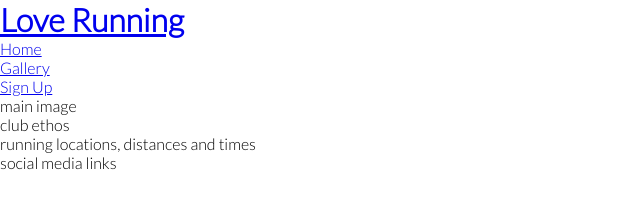
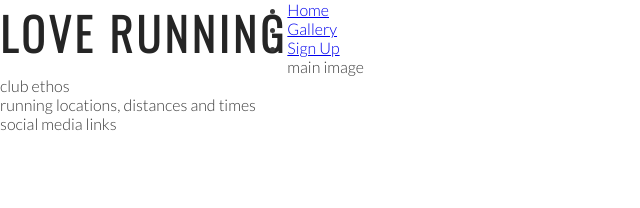
Before and after one commit to chellej80/Love-running, a plain HTML site: page index.html in a window 1280 px wide. Shown: the whole page, without its empty margins (0-640 px from the left). Drawn offline with nearby package versions, Linux system fonts and the light colour scheme.

Commit message:
Updated Logo and headings styles

```diff
--- a/assets/css/style.css
+++ b/assets/css/style.css
@@ -1,4 +1,4 @@
-@import url('https://fonts.googleapis.com/css2?family=Lato:wght@300&display=swap');
+@import url('https://fonts.googleapis.com/css2?family=Lato:wght@300&family=Oswald:wght@300&display=swap');
 
 * {
     margin: 0;
@@ -9,4 +9,19 @@
 body {
     font-family: lato, sans-serif;
     font-weight: 300;
+    color: #3a3a3a;
 }
+
+/* Headers and Logo */
+
+h1, h2 {
+    font-family: oswald, sans-serif;
+    text-transform: uppercase;
+    letter-spacing: 4px;
+    color: #252525;
+}
+
+#logo {
+    float: left;
+    font-size: 280%;
+}
--- a/index.html
+++ b/index.html
@@ -16,7 +16,7 @@
 <body>
     <header>
         <a href="index.html">
-            <H1>Love Running</H1>
+            <H1 id="logo">Love Running</H1>
         </a>
         <nav>
             <ul>
```
